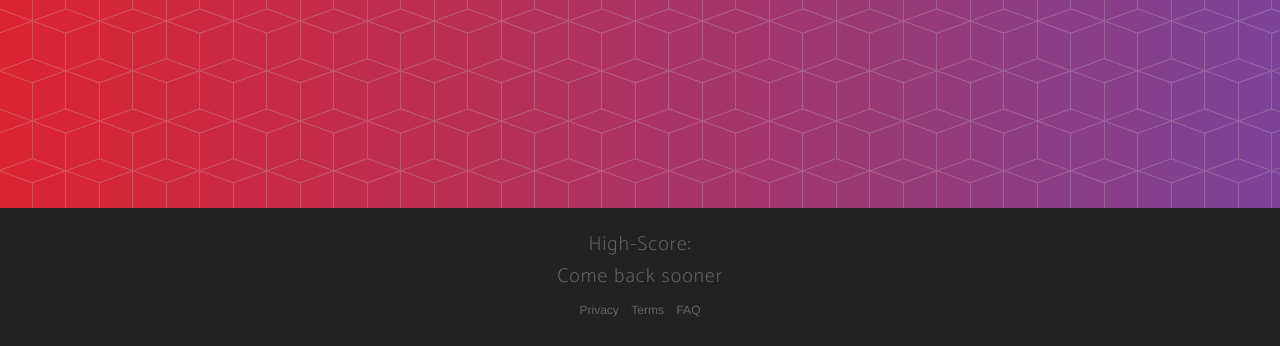
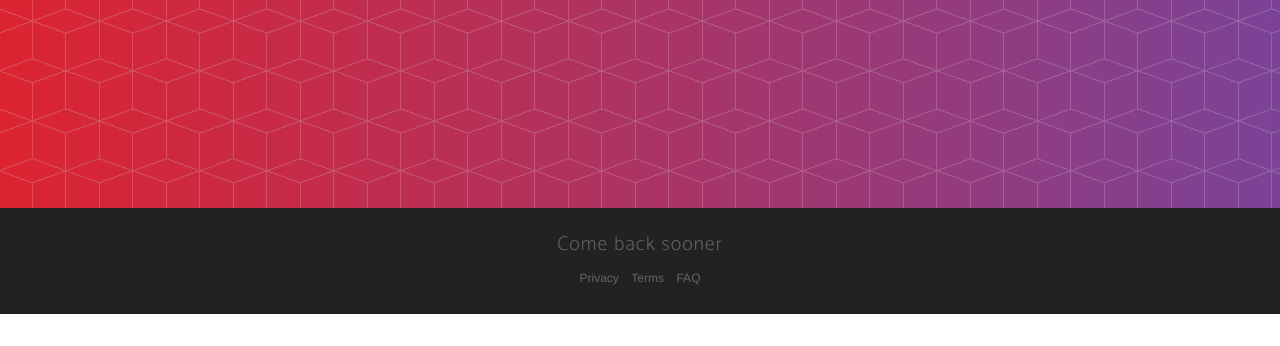
Before and after one commit to geonith-george/Reaction-Game, a plain HTML site: page index.html in a window 1280 px wide. Shown: the part 592-938 px from the top of the page. After the commit the page ends 906 px from the top, so only its background shows below. Drawn offline with Linux system fonts and the light colour scheme; a web font is replaced by a local one.

Commit message:
changes to index.html

```diff
--- a/index.html
+++ b/index.html
@@ -56,6 +56,7 @@
             <button type="button" id="start" class="btn" onclick="run()"><h1>Start</h1></button>
             <button type="button" id="click" class="btn" onclick="stop()"><h1>Click</h1></button>
             <button type="button" id="reset1" class="btn" onclick="reset()"><h1>Reset</h1></button>
+            <br><br><br><br><br><h5 id="highscore">HighScore</h5>
           </div>
         </div>
       </div>
@@ -64,7 +65,6 @@
 
   <footer class="masthead">
     <div class="container">
-      <h5 id="highscore">High Score: </h5>
       <h5>Come back sooner</h5>
       <ul class="list-inline">
         <li class="list-inline-item">
```
